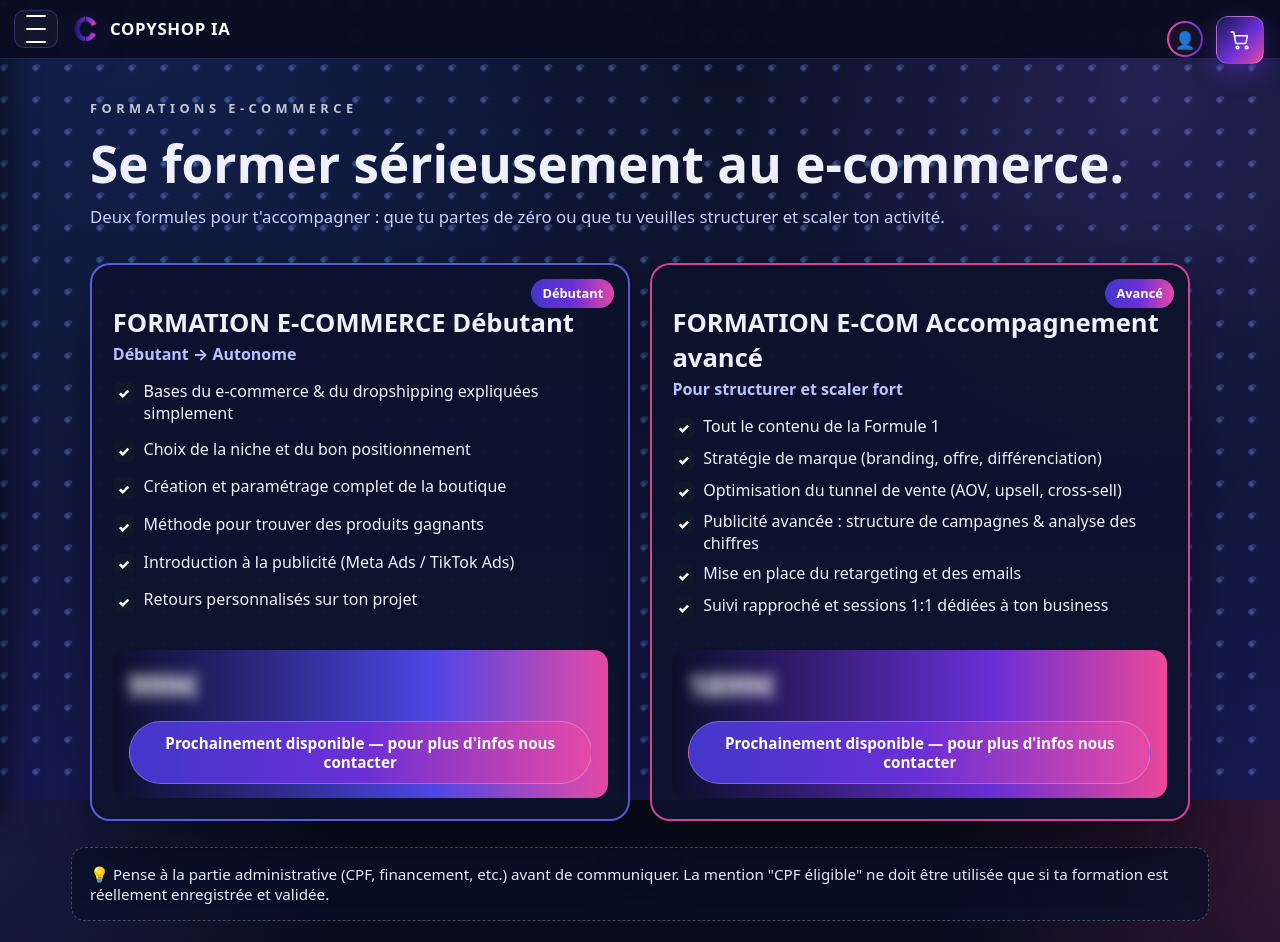
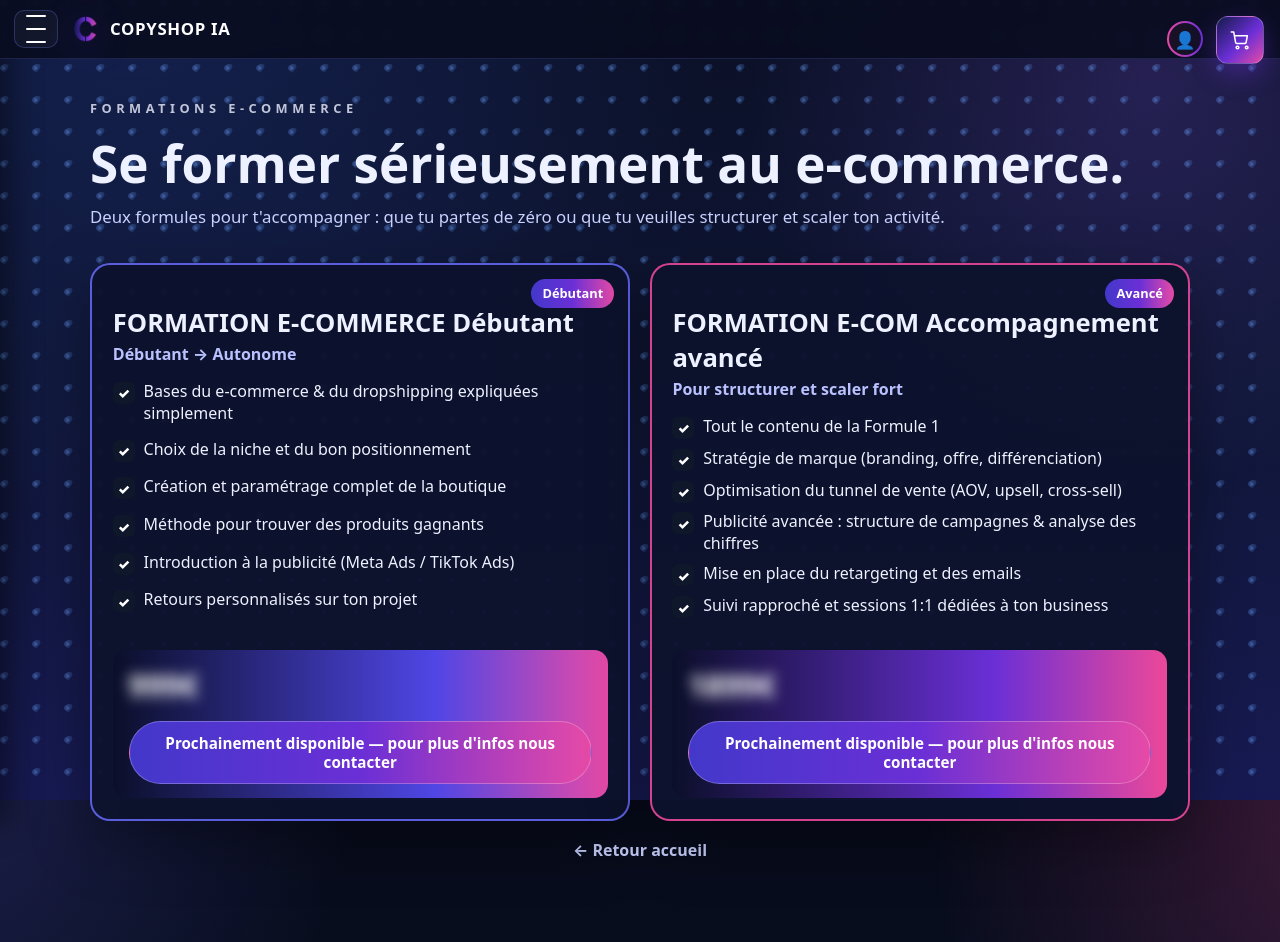
Before and after one commit to Mrfezz/copyshop-ia, a Next.js app: page /formation in a window 1280 px wide. Shown: the top 942 px of the page. Built offline with nearby package versions, Linux system fonts and the light colour scheme.

Commit message:
remove formation admin note

```diff
--- a/app/formation/page.tsx
+++ b/app/formation/page.tsx
@@ -120,12 +120,6 @@ export default function FormationPage() {
         {FORMULAS.map((f) => (
           <FormulaCard key={f.title} f={f} />
         ))}
-      </section>
-
-      <section style={styles.note}>
-        💡 Pense à la partie administrative (CPF, financement, etc.) avant de
-        communiquer. La mention &quot;CPF éligible&quot; ne doit être utilisée
-        que si ta formation est réellement enregistrée et validée.
       </section>
 
       <div style={{ textAlign: "center", marginTop: 18 }}>
@@ -319,14 +313,5 @@ const styles: Record<string, CSSProperties> = {
     maxWidth: "100%",
   },
 
-  note: {
-    maxWidth: 1100,
-    margin: "1.6rem auto 0",
-    background: "rgba(10,15,43,0.8)",
-    border: "1px dashed rgba(255,255,255,0.25)",
-    borderRadius: 14,
-    padding: "1rem 1.1rem",
-    fontSize: "0.95rem",
-  },
   linkBack: { color: "#c9d2ff", textDecoration: "none", fontWeight: 700 },
 };
```
